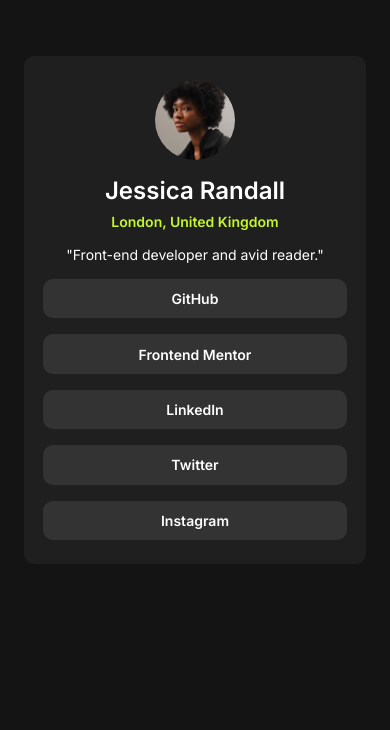
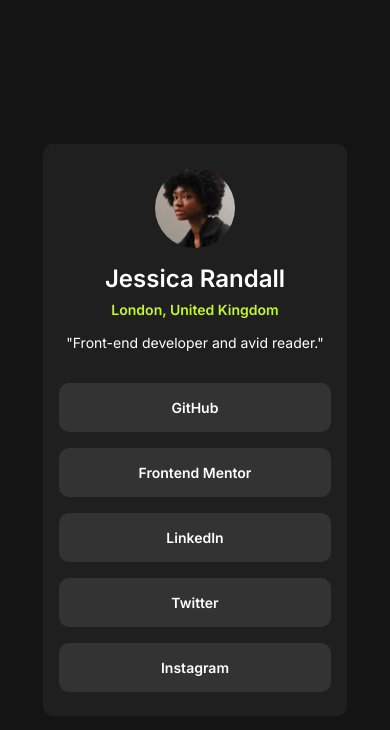
Before and after one commit to eadq001/social-links-profile-main, a plain HTML site: page index.html in a window 390 px wide. Drawn offline with Linux system fonts and the light colour scheme.

Commit message:
add final desktop styles

```diff
--- a/index.html
+++ b/index.html
@@ -18,7 +18,7 @@
 
 <body>
 
-  <main class="card split flow-content">
+  <main class="card split flow-content--large">
     <div class="user__info split flow-content">
       <img src="assets/images/avatar-jessica.jpeg" alt="">
       <div class="user__name-place split flow-content--small">
@@ -27,7 +27,6 @@
       </div>
       <div class="user__intro">"Front-end developer and avid reader."</div>
     </div>
-
     <div class="user__socials flow-content">
       <div class="social">GitHub</div>
       <div class="social">Frontend Mentor</div>
--- a/styles.css
+++ b/styles.css
@@ -4,15 +4,23 @@
 
 body {
     background-color: hsl(0, 0%, 8%);
-    padding: 3rem 1rem;
     font-size: 14px;
     color: white;
+    height: 100dvh;
+    display: flex;
+    align-items: center;
+    justify-content: center;
+    padding: 2rem;
 }
 
 .split {
         display: flex;
         flex-direction: column;
         align-items: center;
+}
+
+.flow-content--large > * + * {
+    margin-top: 2rem;
 }
 
 .flow-content > * + * {
@@ -29,7 +37,7 @@ main {
         font-family: "Inter", sans-serif;
         font-optical-sizing: auto;
         font-style: normal;
-        padding: 1.5rem 0;
+        padding: 1.5rem 1rem;
         border-radius: 10px;
 }
 
@@ -52,12 +60,38 @@ img {
     text-align: center;
     font-weight: 600;
     background-color: hsl(0, 0%, 20%);
-    padding: 0.7rem 6rem;
+    padding: 1rem 6rem;
     border-radius: 10px;
+    transition: all 0.5s;
 }
 
 .social:hover {
     background-color:hsl(75, 94%, 57%);
     color: hsl(0, 0%, 12%);
+    cursor: pointer;
 
 }
+
+@media (max-width:416px) {
+    .social {
+        padding: 1rem 5rem;
+    }
+}
+
+@media (max-width:374px) {
+    .social {
+        padding: 1rem 4rem;
+    }
+}
+
+@media (max-width:340px) {
+    .social {
+        padding: 1rem 2.5rem;
+    }
+}
+
+@media (max-width:340px) {
+    .social, .name, .place, .user_intro {
+        font-size: 80%;
+    }
+}
```
Also changed, not shown: 1 other file.
